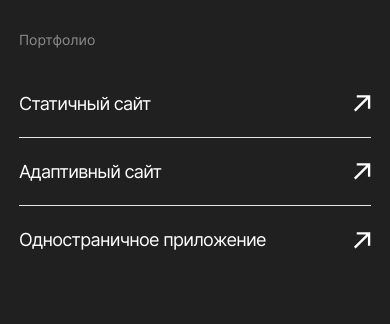
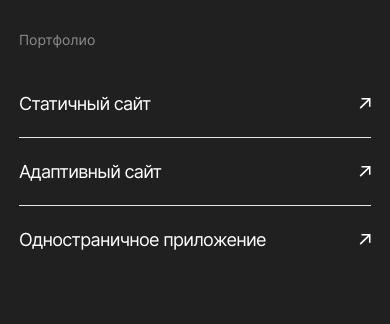
Before and after one commit to yaanab/movies-explorer-frontend2, a React (Create React App) app in the folder movies-explorer-frontend/: page / in a window 390 px wide. Shown: the part 2717-3041 px from the top of the page. Built offline with nearby package versions, Linux system fonts and the light colour scheme.

Commit message:
fix: исправлен размер стрелки

```diff
--- a/movies-explorer-frontend/src/components/Portfolio/Portfolio.css
+++ b/movies-explorer-frontend/src/components/Portfolio/Portfolio.css
@@ -54,7 +54,7 @@
     font-size: 18px;
     line-height: 28px;
     height: 68px;
-    background-size: 18px;
+    background-size: 12px;
     background-position: right center;
   }
 }
```
